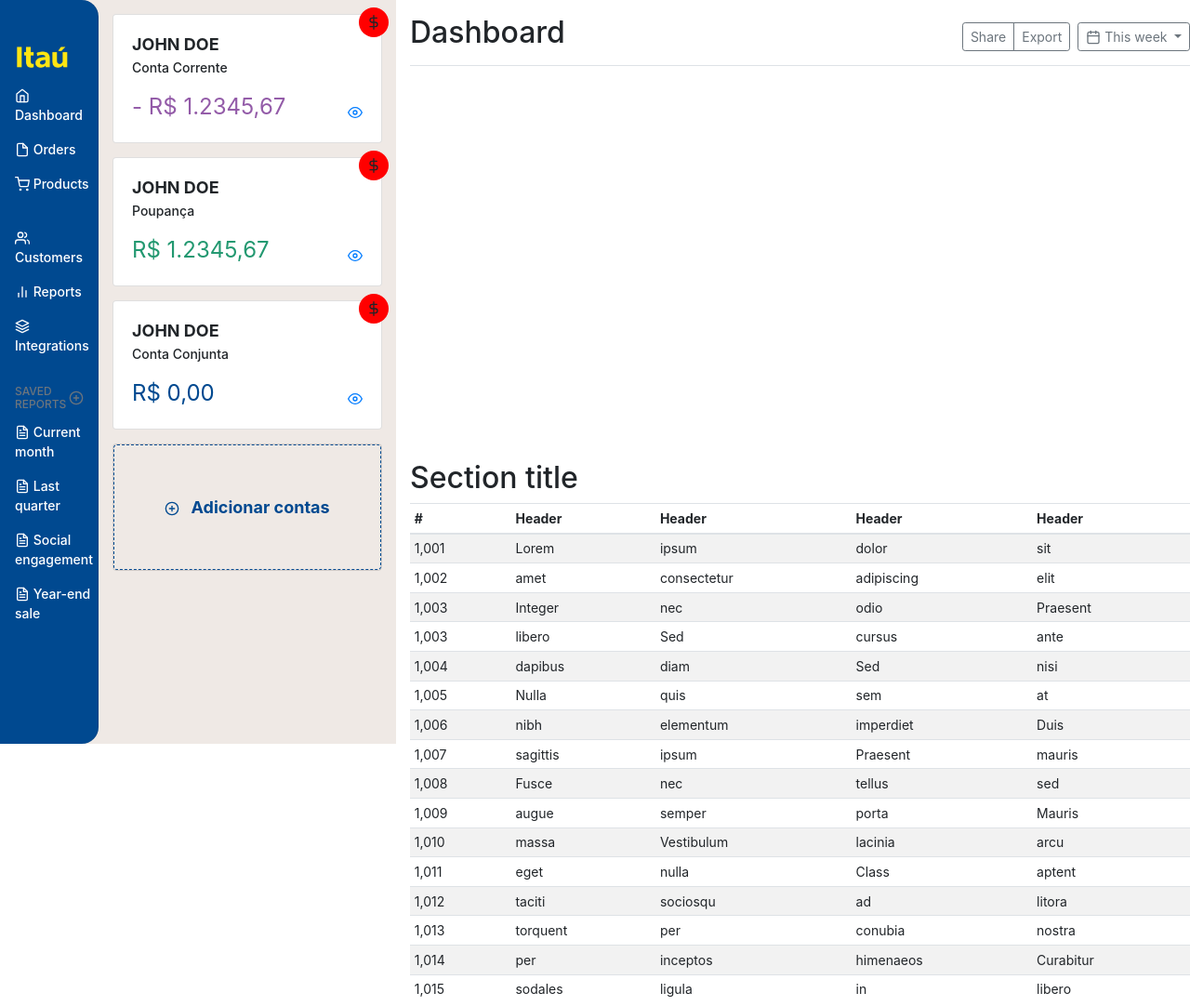
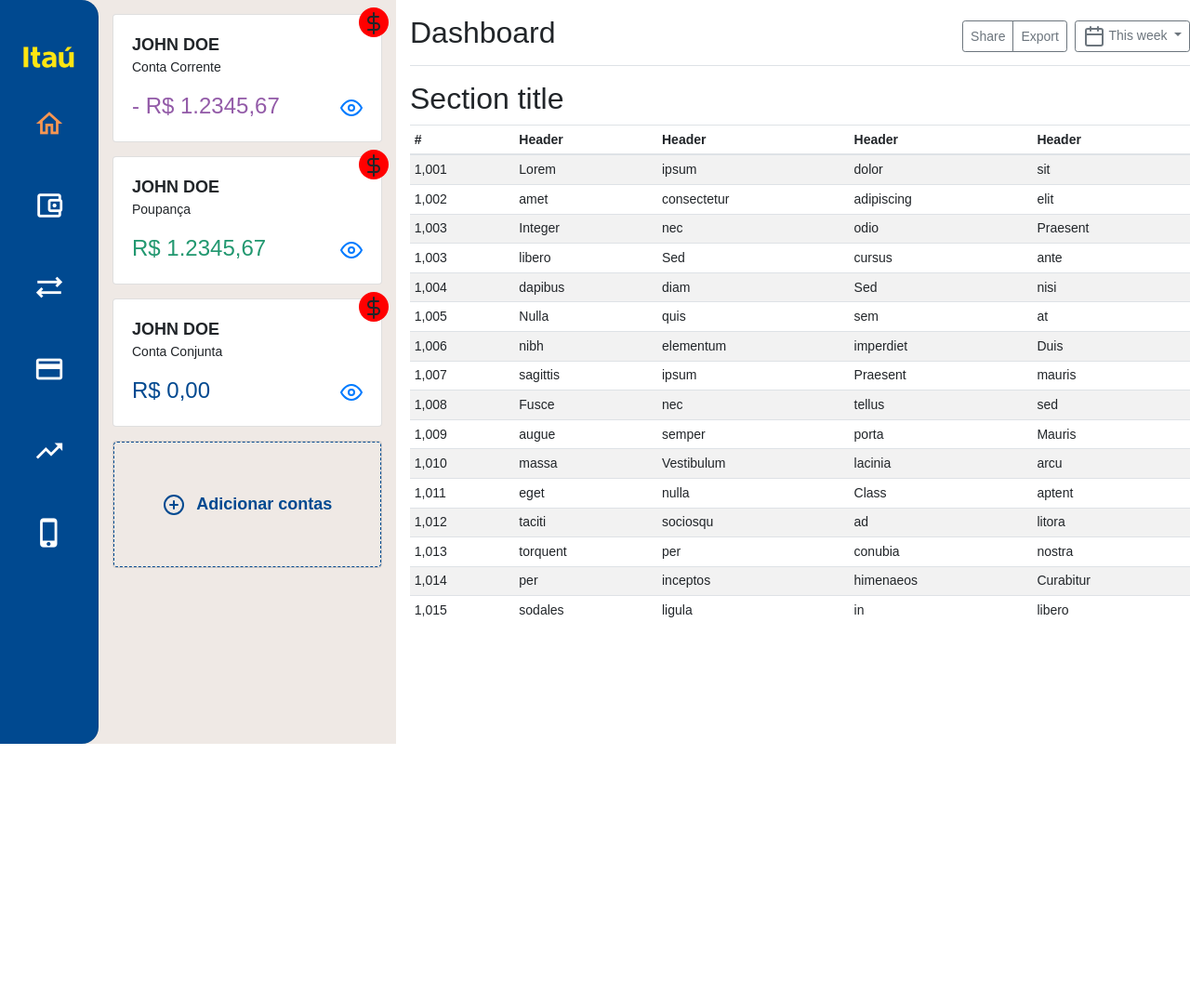
Before and after one commit to G2-D/rebranding-itau, a website built with webpack: page public/index.html in a window 1280 px wide. Shown: the whole page at 93% size. After the commit the page ends 800 px from the top, so only its background shows below. Built offline with nearby package versions, Linux system fonts and the light colour scheme; a web font is replaced by a local one.

Commit message:
inserindo material icons

```diff
--- a/public/index.html
+++ b/public/index.html
@@ -5,6 +5,10 @@
     <meta charset="UTF-8">
     <meta name="viewport" content="width=device-width, initial-scale=1">
     <link rel="stylesheet" href="assets/css/bundle.css">
+    <link
+        href="https://fonts.googleapis.com/css?family=Material+Icons|Material+Icons+Outlined|Material+Icons+Two+Tone|Material+Icons+Round|Material+Icons+Sharp"
+        rel="stylesheet">
+    <link rel="stylesheet" href="https://use.typekit.net/gpx0cjy.css">
     <title>Rebranding Itau</title>
 </head>
 
@@ -32,78 +36,38 @@
                     <div class="sidebar-sticky pt-3">
                         <ul class="nav flex-column">
                             <li class="nav-item">
-								<a class="nav-link active" href="#">
+                                <a class="nav-link mb-2 d-flex justify-content-center" href="#">
                                     <img src="assets/images/logo.png" width="60px" />
                                 </a>
                             </li>
-							<li class="nav-item">
+                            <li class="nav-item p-3 d-flex justify-content-center">
                                 <a class="nav-link active" href="#">
-									<span data-feather="home"></span>
-									Dashboard <span class="sr-only">(current)</span>
+                                    <i class="material-icons-outlined">home</i>
                                 </a>
                             </li>
-							<li class="nav-item">
+                            <li class="nav-item p-3 d-flex justify-content-center">
                                 <a class="nav-link" href="#">
-									<span data-feather="file"></span>
-									Orders
+                                    <i class="material-icons-outlined">account_balance_wallet</i>
                                 </a>
                             </li>
-							<li class="nav-item">
+                            <li class="nav-item p-3 d-flex justify-content-center">
                                 <a class="nav-link" href="#">
-									<span data-feather="shopping-cart"></span>
-									Products
+                                    <i class="material-icons-outlined">sync_alt</i>
                                 </a>
                             </li>
-							<li class="nav-item">
+                            <li class="nav-item p-3 d-flex justify-content-center">
                                 <a class="nav-link" href="#">
-									<span data-feather="users"></span>
-									Customers
+                                    <i class="material-icons-outlined">credit_card</i>
                                 </a>
                             </li>
-							<li class="nav-item">
+                            <li class="nav-item p-3 d-flex justify-content-center">
                                 <a class="nav-link" href="#">
-									<span data-feather="bar-chart-2"></span>
-									Reports
+                                    <i class="material-icons-outlined">trending_up</i>
                                 </a>
                             </li>
-							<li class="nav-item">
+                            <li class="nav-item p-3 d-flex justify-content-center">
                                 <a class="nav-link" href="#">
-									<span data-feather="layers"></span>
-									Integrations
-								</a>
-							</li>
-						</ul>
-
-						<h6
-							class="sidebar-heading d-flex justify-content-between align-items-center px-3 mt-4 mb-1 text-muted">
-							<span>Saved reports</span>
-							<a class="d-flex align-items-center text-muted" href="#" aria-label="Add a new report">
-								<span data-feather="plus-circle"></span>
-							</a>
-						</h6>
-						<ul class="nav flex-column mb-2">
-							<li class="nav-item">
-								<a class="nav-link" href="#">
-									<span data-feather="file-text"></span>
-									Current month
-								</a>
-							</li>
-							<li class="nav-item">
-								<a class="nav-link" href="#">
-									<span data-feather="file-text"></span>
-									Last quarter
-								</a>
-							</li>
-							<li class="nav-item">
-								<a class="nav-link" href="#">
-									<span data-feather="file-text"></span>
-									Social engagement
-								</a>
-							</li>
-							<li class="nav-item">
-								<a class="nav-link" href="#">
-									<span data-feather="file-text"></span>
-									Year-end sale
+                                    <i class="material-icons-outlined">phone_iphone</i>
                                 </a>
                             </li>
                         </ul>
@@ -192,7 +156,6 @@
 
             <!-- class="col-md-9 ml-sm-auto col-lg-10 px-md-4" -->
             <main role="main">
-
                 <div
                     class="d-flex justify-content-between flex-wrap flex-md-nowrap align-items-center pt-3 pb-2 mb-3 border-bottom">
                     <h1 class="h2">Dashboard</h1>
@@ -207,8 +170,6 @@
                         </button>
                     </div>
                 </div>
-
-                <canvas class="my-4 w-100" id="myChart" width="900" height="380"></canvas>
 
                 <h2>Section title</h2>
                 <div class="table-responsive">
@@ -343,4 +304,5 @@
     </div>
     <script src="https://cdnjs.cloudflare.com/ajax/libs/feather-icons/4.9.0/feather.min.js"></script>
     <script src="assets/js/bundle.js" defer></script>
+
 </html>
--- a/resources/scss/app.scss
+++ b/resources/scss/app.scss
@@ -5,12 +5,7 @@
 
 body {
   font-size: 0.875rem;
-}
-
-.feather {
-  width: 16px;
-  height: 16px;
-  vertical-align: text-bottom;
+  font-family: myriad-pro, sans-serif;
 }
 
 main {
--- a/resources/scss/partials/_sidebar.scss
+++ b/resources/scss/partials/_sidebar.scss
@@ -25,26 +25,15 @@ $accent-color: #ffe512;
   }
 
   .nav-link {
-    font-weight: 500;
     color: #fff;
 
     .material-icons-outlined {
       font-size: 34px;
     }
-
-    .active {
-      color: $accent-color;
-
-      .feather {
-        color: $accent-color;
-      }
-    }
-
-    &:hover .feather,
-    .sidebar .nav-link.active .feather {
-      color: inherit;
-    }
   }
+}
+.active {
+  color: lighten(#f57921, 10%) !important;
 }
 
 .sidebar-sticky {
```
Also changed, not shown: public/assets/css/bundle.css, public/assets/js/bundle.js. Lines whose indentation alone changed are shown as unchanged.
